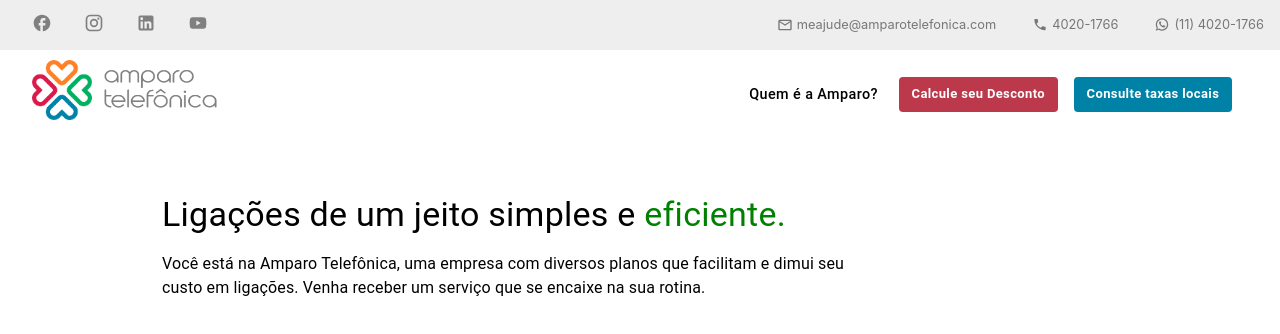
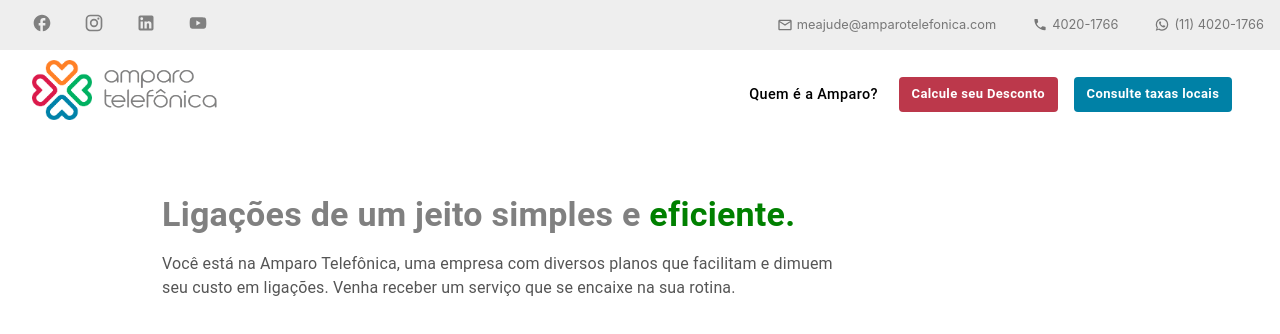
Before and after one commit to joaoreisjpk/Amparo-Saude-Challenge, a Next.js app: page / in a window 1280 px wide. Shown: the top 334 px of the page. Built offline with nearby package versions, Linux system fonts and the light colour scheme.

Commit message:
changing the text colors on main page

```diff
--- a/src/pages/index.tsx
+++ b/src/pages/index.tsx
@@ -26,13 +26,13 @@ const Home: NextPage = () => {
         ml='max(-20rem, -20vw)'
       >
         <Stack sx={{ width: '700px', gap: '1rem' }}>
-          <Typography variant='h4'>
+          <Typography variant='h4' color='gray' fontWeight={600}>
             Ligações de um jeito simples e{' '}
             <span style={{ color: 'green' }}>eficiente.</span>
           </Typography>
-          <Typography>
+          <Typography color='#555'>
             Você está na Amparo Telefônica, uma empresa com diversos planos que
-            facilitam e dimui seu custo em ligações. Venha receber um serviço
+            facilitam e dimuem seu custo em ligações. Venha receber um serviço
             que se encaixe na sua rotina.
           </Typography>
         </Stack>
```
